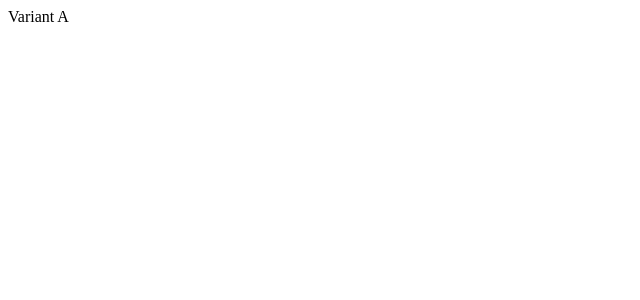
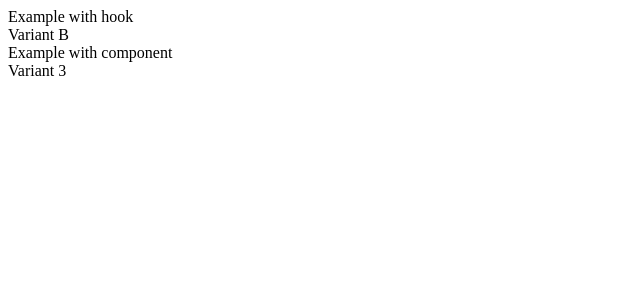
Before and after one commit to riwom/react-ab-tasty, a React (Vite) app: page / in a window 1280 px wide. Shown: the top 300 px of the page, without its empty margins (0-640 px from the left). Built offline with nearby package versions, Linux system fonts and the light colour scheme.

Commit message:
added <Experiment/>

```diff
--- a/src/App.tsx
+++ b/src/App.tsx
@@ -1,17 +1,40 @@
 import { useExperiment } from './lib/useExperiment';
+import { Experiment } from './lib/Experiment';
+
 import { StorageType } from './lib/types';
 
 function App() {
   const { ExperimentComponent } = useExperiment({
     weights: [0.5, 0.5],
     variants: [<div>Variant A</div>, <div>Variant B</div>],
-    logger: (variant) => console.log(`User placed in group ${variant}.`),
+    logger: (variant) => console.log(`User placed in group ${variant} from hook`),
     storageType: StorageType.Local,
-    storageKey: 'customExperimentKey',
+    storageKey: 'experimentWithHook',
     enableLogging: true,
   });
 
-  return <>{ExperimentComponent}</>;
+  const logger = (variant: string) => {
+    console.log(`Current variant with component: ${variant}`);
+  };
+
+  return (
+    <div>
+      <div>
+        <div>Example with hook</div>
+        {ExperimentComponent}
+      </div>
+
+      <div>
+        <div>Example with component</div>
+        <Experiment
+          weights={[10, 20, 70]}
+          variants={[<div>Variant 1</div>, <div>Variant 2</div>, <div>Variant 3</div>]}
+          logger={logger}
+          storageKey="experimentWithComponent"
+        />
+      </div>
+    </div>
+  );
 }
 
 export default App;
--- /dev/null
+++ b/src/lib/Experiment.tsx
@@ -0,0 +1,24 @@
+import { useExperiment } from './useExperiment';
+import { UseExperimentProps } from './types';
+
+interface ExperimentProps extends UseExperimentProps {}
+
+export const Experiment: React.FC<ExperimentProps> = ({
+  weights,
+  variants,
+  logger,
+  storageType,
+  storageKey,
+  enableLogging,
+}) => {
+  const { ExperimentComponent } = useExperiment({
+    weights,
+    variants,
+    logger,
+    storageType,
+    storageKey,
+    enableLogging,
+  });
+
+  return <>{ExperimentComponent}</>;
+};
--- a/src/lib/types.ts
+++ b/src/lib/types.ts
@@ -1,5 +1,3 @@
-import React from 'react';
-
 type Variant = React.ReactNode;
 type LoggerFunction = (variant: string) => void;
 
```
